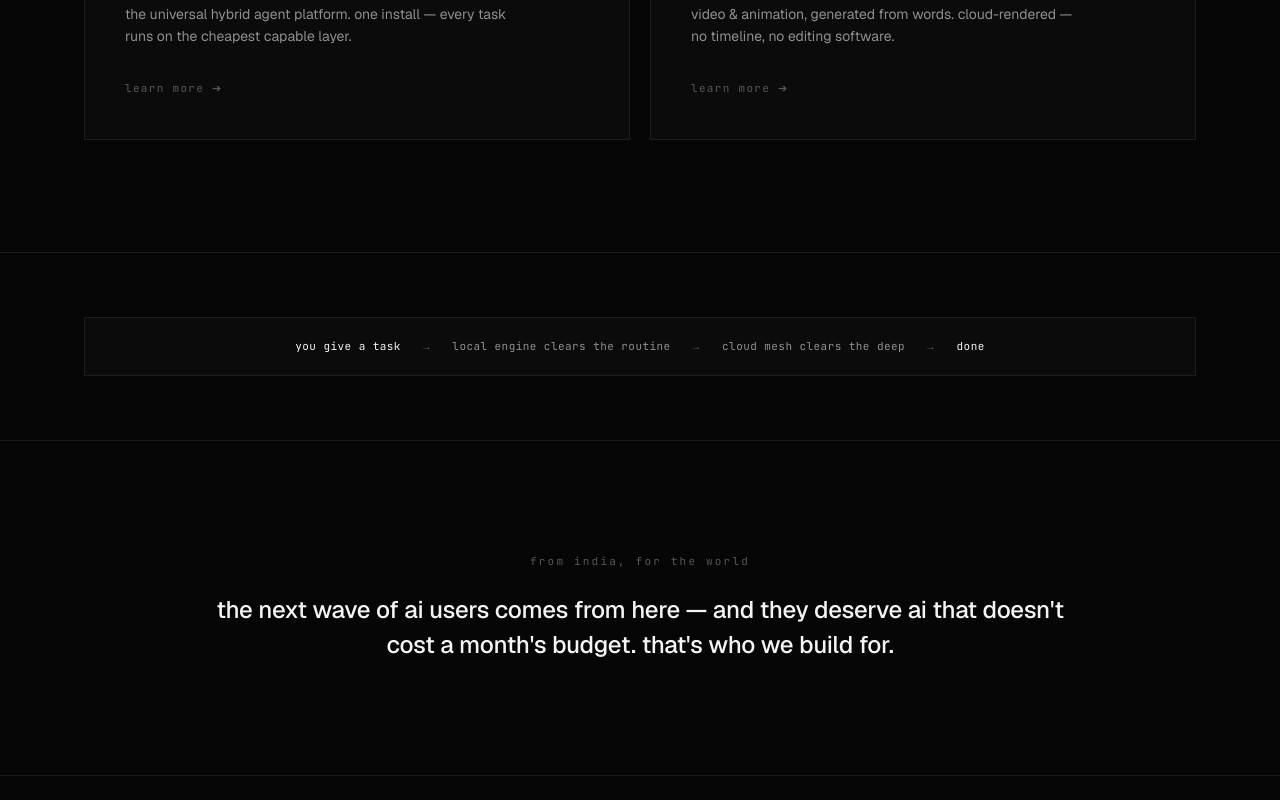
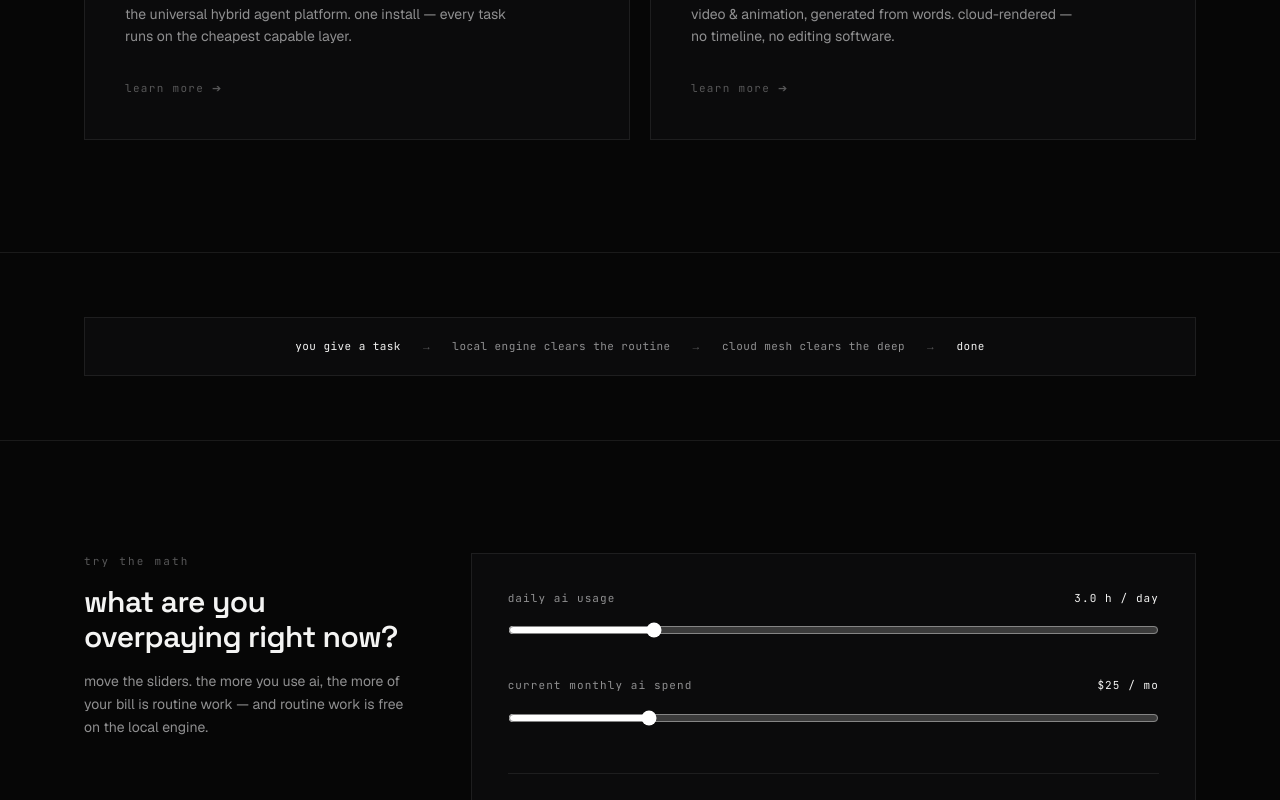
Before and after one commit to suyashkrishangarg/ramya, a Next.js app: page / in a window 1280 px wide. Shown: the part 2000-2800 px from the top of the page. Built offline with nearby package versions, Linux system fonts and the light colour scheme; no server answers; the database is empty.

Commit message:
v2 step 4: interactive cost-savings calculator on home

```diff
--- a/app/page.tsx
+++ b/app/page.tsx
@@ -8,6 +8,7 @@ import { Manifesto } from "@/components/home/manifesto";
 import { Principles } from "@/components/home/principles";
 import { ProductCards } from "@/components/home/product-cards";
 import { HowItWorks } from "@/components/home/how-it-works";
+import { CostCalculator } from "@/components/cost-calculator";
 import { FromIndia } from "@/components/home/from-india";
 import { CtaBand } from "@/components/home/cta-band";
 import { Faq, type FaqItem } from "@/components/faq";
@@ -77,6 +78,7 @@ export default async function Home({ searchParams }: HomeProps) {
         <Principles />
         <ProductCards />
         <HowItWorks />
+        <CostCalculator />
         <FromIndia />
         <section className="border-t border-line">
           <div className="mx-auto max-w-3xl px-5 py-20 sm:py-28">
--- /dev/null
+++ b/components/cost-calculator.tsx
@@ -0,0 +1,102 @@
+"use client";
+
+import { useState } from "react";
+import { StatCounter } from "@/components/stat-counter";
+import { Reveal } from "@/components/reveal";
+
+/**
+ * interactive savings estimate — sliders for daily ai usage and current
+ * monthly spend produce an animated yearly-savings figure. pure client-side:
+ * ~80% of agentic queries are routine (designguide §4), and routine work is
+ * free on the local engine, so heavier users save proportionally more.
+ */
+export function CostCalculator() {
+  const [hours, setHours] = useState(3);
+  const [spend, setSpend] = useState(25);
+
+  // heavier users have more routine volume to move local — caps at the 80% claim
+  const reduction = Math.min(0.8, 0.4 + (hours / 12) * 0.4);
+  const yearly = Math.round(spend * 12 * reduction);
+  const pct = Math.round(reduction * 100);
+
+  return (
+    <section className="border-t border-line">
+      <div className="mx-auto max-w-6xl px-5 py-20 sm:py-28">
+        <div className="grid gap-12 md:grid-cols-12">
+          <div className="md:col-span-4">
+            <Reveal>
+              <p className="eyebrow">try the math</p>
+              <h2 className="font-display mt-4 text-2xl font-semibold leading-[1.15] tracking-[-0.02em] text-ink sm:text-3xl">
+                what are you overpaying right now?
+              </h2>
+              <p className="mt-4 text-sm leading-relaxed text-muted">
+                move the sliders. the more you use ai, the more of your bill is
+                routine work — and routine work is free on the local engine.
+              </p>
+            </Reveal>
+          </div>
+
+          <div className="md:col-span-8">
+            <Reveal delay={0.08}>
+              <div className="border border-line bg-surface p-7 sm:p-9">
+                {/* hours slider */}
+                <div>
+                  <div className="flex items-baseline justify-between font-mono text-[11px] tracking-[0.1em] text-muted">
+                    <span>daily ai usage</span>
+                    <span className="text-ink">{hours.toFixed(1)} h / day</span>
+                  </div>
+                  <input
+                    type="range"
+                    min={0.5}
+                    max={12}
+                    step={0.5}
+                    value={hours}
+                    onChange={(e) => setHours(Number(e.target.value))}
+                    aria-label="hours of ai use per day"
+                    className="mt-4 w-full accent-white"
+                  />
+                </div>
+
+                {/* spend slider */}
+                <div className="mt-8">
+                  <div className="flex items-baseline justify-between font-mono text-[11px] tracking-[0.1em] text-muted">
+                    <span>current monthly ai spend</span>
+                    <span className="text-ink">${spend} / mo</span>
+                  </div>
+                  <input
+                    type="range"
+                    min={5}
+                    max={100}
+                    step={5}
+                    value={spend}
+                    onChange={(e) => setSpend(Number(e.target.value))}
+                    aria-label="current monthly ai spend in dollars"
+                    className="mt-4 w-full accent-white"
+                  />
+                </div>
+
+                {/* output */}
+                <div className="mt-10 border-t border-line pt-8">
+                  <p className="font-mono text-[11px] tracking-[0.15em] text-dim">
+                    estimated yearly savings with ramya
+                  </p>
+                  <p className="mt-2 font-mono text-6xl font-bold tracking-[-0.03em] text-ink sm:text-7xl">
+                    <StatCounter to={yearly} prefix="$" key={`${yearly}`} />
+                  </p>
+                  <p className="mt-4 font-mono text-[11px] tracking-[0.05em] text-muted">
+                    ≈ {pct}% of your current ai bill —{" "}
+                    <span className="text-ink">routine work runs local, free.</span>
+                  </p>
+                  <p className="mt-3 font-mono text-[10px] leading-relaxed tracking-[0.03em] text-dim">
+                    rough estimate — actual savings depend on your task mix.
+                    deep reasoning still touches the cloud, just optimized.
+                  </p>
+                </div>
+              </div>
+            </Reveal>
+          </div>
+        </div>
+      </div>
+    </section>
+  );
+}
```
